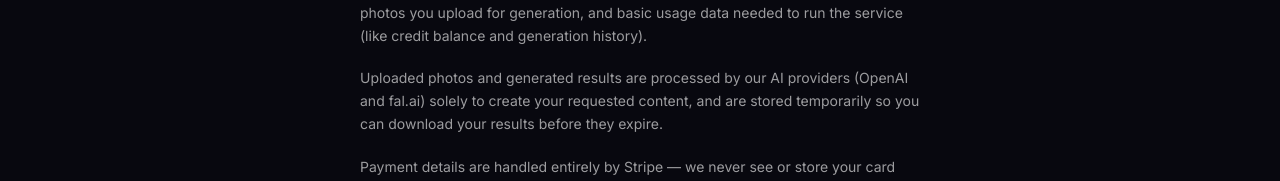
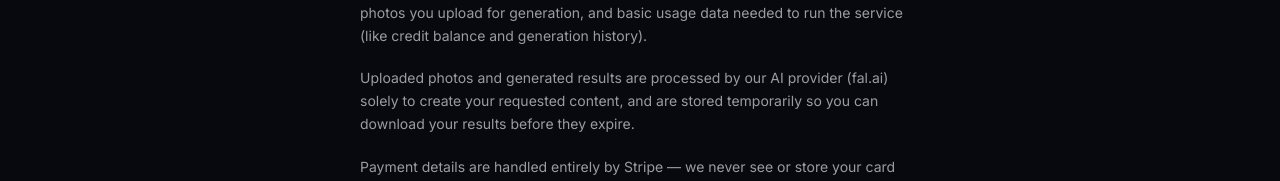
Before and after one commit to nice-cmyk/flexcheck-app, a React (Vite) app: page /privacy in a window 1280 px wide. Shown: the part 246-427 px from the top of the page. Built offline with nearby package versions, Linux system fonts and the light colour scheme; no server answers.

Commit message:
Fix stale Privacy policy text: only fal.ai processes photos, no OpenAI usage

```diff
--- a/src/pages/Privacy.tsx
+++ b/src/pages/Privacy.tsx
@@ -15,7 +15,7 @@ export default function Privacy() {
             and generation history).
           </p>
           <p>
-            Uploaded photos and generated results are processed by our AI providers (OpenAI and fal.ai)
+            Uploaded photos and generated results are processed by our AI provider (fal.ai)
             solely to create your requested content, and are stored temporarily so you can download your
             results before they expire.
           </p>
```
